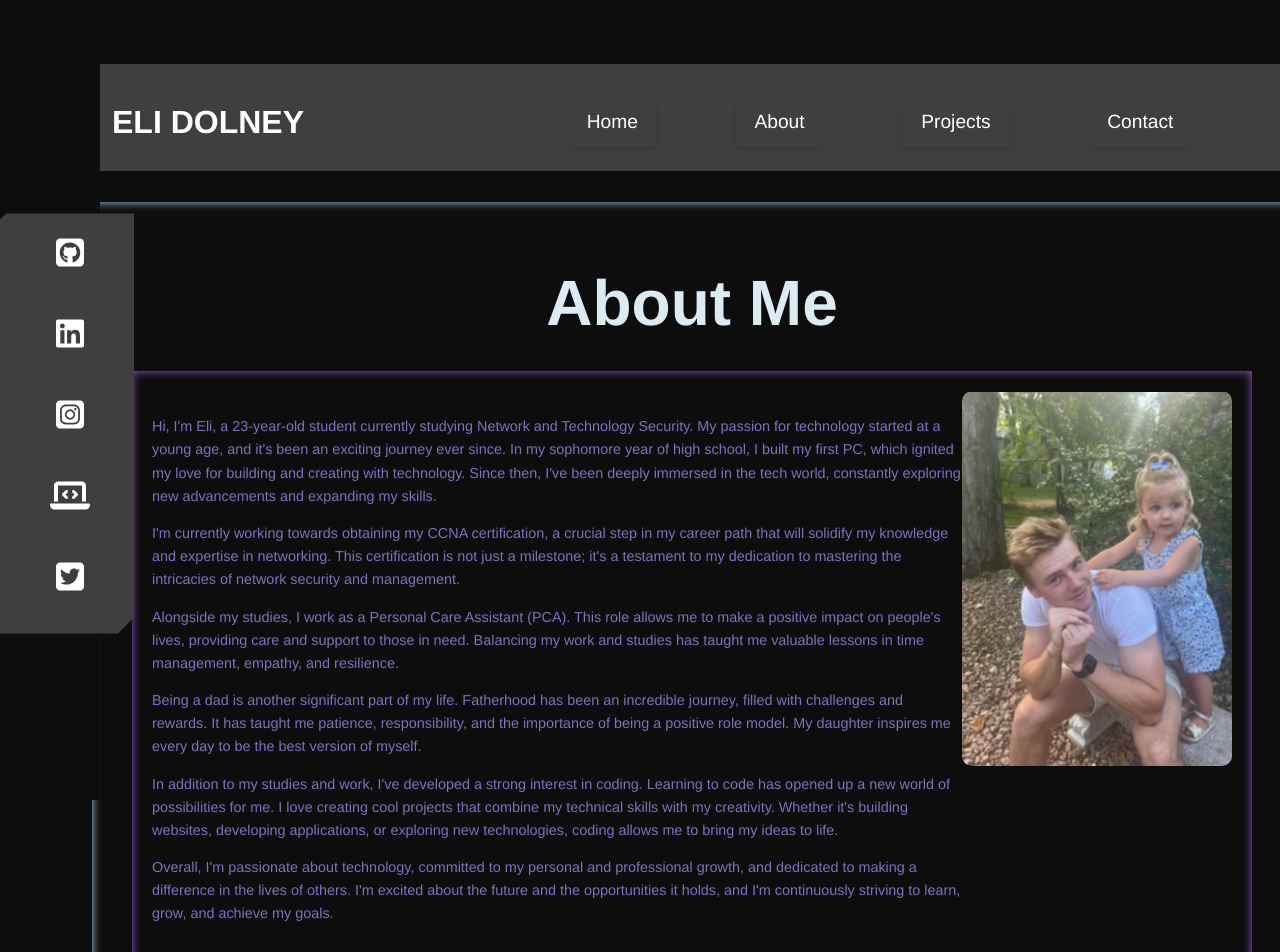
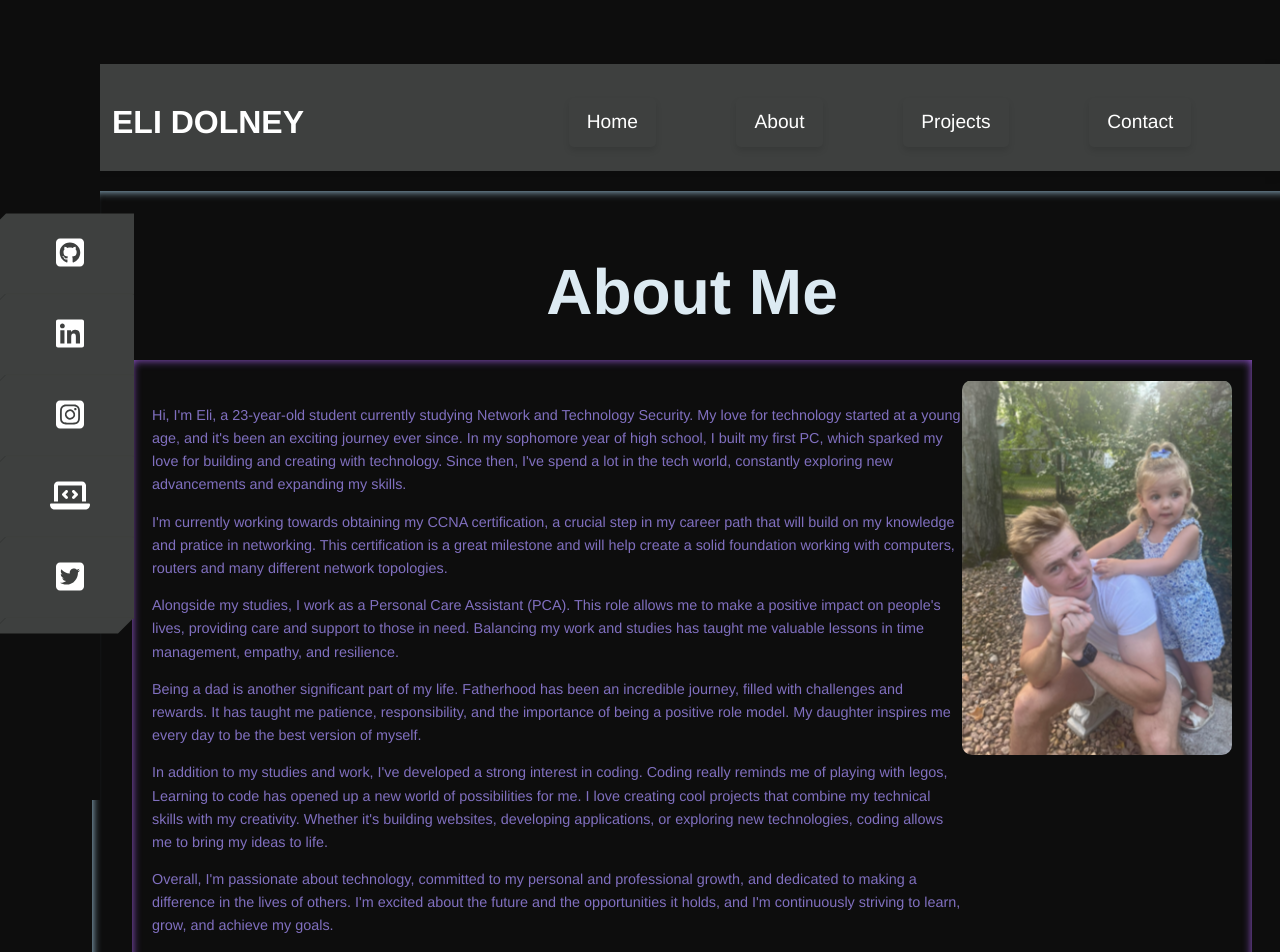
Before and after one commit to Eli-Dolney/eli, a Vue app: page /about in a window 1280 px wide. Shown: the top 952 px of the page. Built offline with nearby package versions, Linux system fonts and the light colour scheme.

Commit message:
new about me paragraph

```diff
--- a/src/components/About.vue
+++ b/src/components/About.vue
@@ -5,10 +5,10 @@
       <div class="about-container">
         <div class="about-text">
           <p>
-            Hi, I'm Eli, a 23-year-old student currently studying Network and Technology Security. My passion for technology started at a young age, and it's been an exciting journey ever since. In my sophomore year of high school, I built my first PC, which ignited my love for building and creating with technology. Since then, I've been deeply immersed in the tech world, constantly exploring new advancements and expanding my skills.
+            Hi, I'm Eli, a 23-year-old student currently studying Network and Technology Security. My love for technology started at a young age, and it's been an exciting journey ever since. In my sophomore year of high school, I built my first PC, which sparked my love for building and creating with technology. Since then, I've spend a lot in the tech world, constantly exploring new advancements and expanding my skills.
           </p>
           <p>
-            I'm currently working towards obtaining my CCNA certification, a crucial step in my career path that will solidify my knowledge and expertise in networking. This certification is not just a milestone; it's a testament to my dedication to mastering the intricacies of network security and management.
+            I'm currently working towards obtaining my CCNA certification, a crucial step in my career path that will build on my knowledge and pratice in networking. This certification is a great milestone and will help create a solid foundation working with computers, routers and many different network topologies.
           </p>
           <p>
             Alongside my studies, I work as a Personal Care Assistant (PCA). This role allows me to make a positive impact on people's lives, providing care and support to those in need. Balancing my work and studies has taught me valuable lessons in time management, empathy, and resilience.
@@ -17,7 +17,7 @@
             Being a dad is another significant part of my life. Fatherhood has been an incredible journey, filled with challenges and rewards. It has taught me patience, responsibility, and the importance of being a positive role model. My daughter inspires me every day to be the best version of myself.
           </p>
           <p>
-            In addition to my studies and work, I've developed a strong interest in coding. Learning to code has opened up a new world of possibilities for me. I love creating cool projects that combine my technical skills with my creativity. Whether it's building websites, developing applications, or exploring new technologies, coding allows me to bring my ideas to life.
+            In addition to my studies and work, I've developed a strong interest in coding. Coding really reminds me of playing with legos, Learning to code has opened up a new world of possibilities for me. I love creating cool projects that combine my technical skills with my creativity. Whether it's building websites, developing applications, or exploring new technologies, coding allows me to bring my ideas to life.
           </p>
           <p>
             Overall, I'm passionate about technology, committed to my personal and professional growth, and dedicated to making a difference in the lives of others. I'm excited about the future and the opportunities it holds, and I'm continuously striving to learn, grow, and achieve my goals.
```
